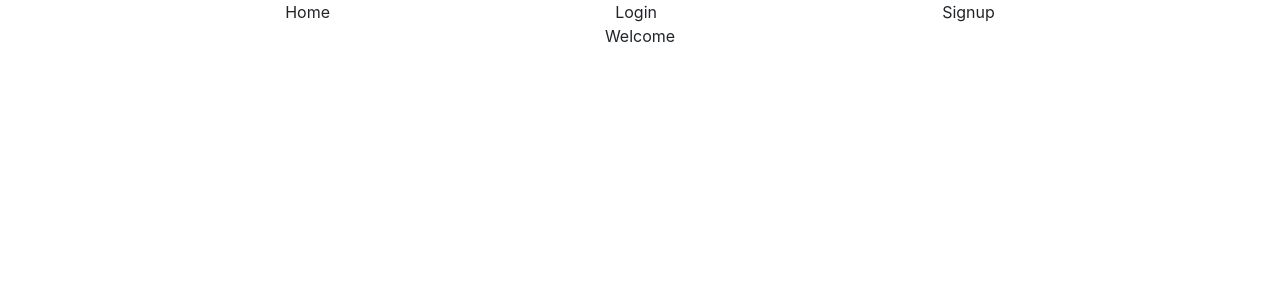
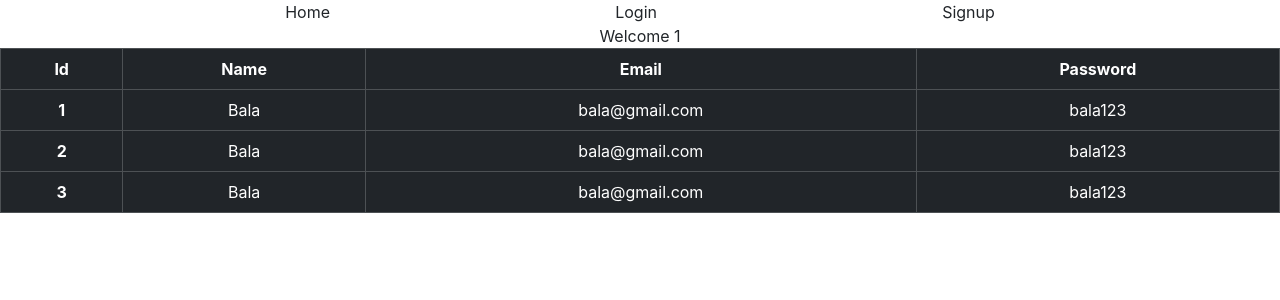
Before and after one commit to krish1302/training-app, a React (Create React App) app: page /welcome/1 in a window 1280 px wide. Shown: the top 300 px of the page. Built offline with nearby package versions, Linux system fonts and the light colour scheme.

Commit message:
axios get and post method

```diff
--- a/src/Components/Login/Login.js
+++ b/src/Components/Login/Login.js
@@ -1,7 +1,8 @@
 import React, { Component, createRef } from 'react'
 import './Login.css'
 import axios from 'axios'
-import { Navigate } from 'react-router-dom'
+// import { Navigate } from 'react-router-dom'
+import { withRouter } from '../Services/withRouter'
 
 class Login extends Component {
   constructor(props) {
@@ -58,30 +59,32 @@ class Login extends Component {
   login = () => {
 
     let email_val = this.emailRef.current.value
-    var local = this
+    // var local = this
 
-    axios.get('http://localhost:3500/user/'+ email_val)
-    .then(function (response) {
-      console.log(response);
-      if(response.data.message === "email exists"){
-        local.setState({
-          welcome : true
-        })
-      }
-    })
-    .catch(function (error) {
-      console.log(error);
-      local.setState({
-        welcome : false
-      })
-    });
+    this.props.navigate('/welcome/'+email_val)
+
+
+
+    // axios.get('http://localhost:3500/user/'+ email_val)
+    // .then(function (response) {
+    //   console.log(response);
+    //   if(response.data.message === "email exists"){
+    //     local.props.router.navigate('/welcome/'+ email_val)
+    //   }
+    // })
+    // .catch(function (error) {
+    //   console.log(error);
+    //   // local.setState({
+    //   //   welcome : false
+    //   // })
+    // });
   }
 
 
   render() {
     return (
       <>
-      {this.state.welcome && <Navigate to='/welcome/user1'/>}
+      {/* {this.state.welcome && <Navigate to='/welcome/user1'/>} */}
       <div className="login-div">
         <div className="mb-3">
           <label htmlFor="email" className="form-label">Email address</label>
@@ -101,4 +104,4 @@ class Login extends Component {
   }
 }
 
-export default Login
+export default withRouter(Login)
--- /dev/null
+++ b/src/Components/Services/withRouter.js
@@ -0,0 +1,25 @@
+import {
+    useLocation,
+    useNavigate,
+    useParams,
+} from "react-router-dom";
+
+export function withRouter(Component) {
+    function ComponentWithRouterProp(props) {
+        let location = useLocation();
+        let navigate = useNavigate();
+        let params = useParams();
+
+        return (
+            <Component
+                {...props}
+                router={{ location, navigate, params }}
+                location = {location}
+                navigate = {navigate}
+                params = {params}
+            />
+        );
+    }
+
+    return ComponentWithRouterProp;
+}
--- a/src/Components/Signup/Signup.js
+++ b/src/Components/Signup/Signup.js
@@ -25,14 +25,15 @@ class Signup extends Component {
             name: this.nameRef.current.value
         }
 
-        axios.post('http://localhost:3500/user', data)
-          .then(function (response) {
-            console.log(response);
-          })
-          .catch(function (error) {
-            console.log(error);
-          });
+        console.log(data)
 
+        // axios.post('http://localhost:3500/user', data)
+        //   .then(function (response) {
+        //     console.log(response);
+        //   })
+        //   .catch(function (error) {
+        //     console.log(error);
+        //   });
 
     }
 
--- /dev/null
+++ b/src/Components/UsersTable/UserTable.css
@@ -0,0 +1,4 @@
+.table-text-color{
+    color: red;
+    background-color: green;
+}
--- /dev/null
+++ b/src/Components/UsersTable/UserTable.js
@@ -0,0 +1,90 @@
+import React, { Component } from 'react'
+import axios from 'axios'
+import './UserTable.css'
+
+export class UserTable extends Component {
+
+    constructor(props) {
+        super(props)
+
+        this.state = {
+            users: []
+        }
+    }
+
+    componentDidMount() {
+        var local = this
+        // axios.get('http://localhost:3500/users')
+        //     .then(response => {
+        //         console.log(response.data)
+        //         local.setState({
+        //             users: response.data
+        //         })
+        //     })
+        //     .catch(error => {
+        //         console.log(error)
+        //     })
+
+        let user_data = [
+            {
+                id: 1,
+                name: "Bala",
+                email: "bala@gmail.com",
+                password: "bala123"
+            },
+            {
+                id: 2,
+                name: "Bala",
+                email: "bala@gmail.com",
+                password: "bala123"
+            },
+            {
+                id: 3,
+                name: "Bala",
+                email: "bala@gmail.com",
+                password: "bala123"
+            }
+        ]
+
+        this.setState({
+            users: user_data
+        })
+
+
+    }
+
+
+
+    render() {
+        return (
+            <>
+                <table className="table table-bordered table-dark">
+                    <thead>
+                        <tr>
+                            <th scope="col">Id</th>
+                            <th scope="col">Name</th>
+                            <th scope="col">Email</th>
+                            <th scope="col">Password</th>
+                        </tr>
+                    </thead>
+                    <tbody>
+                        {
+                            this.state.users.map(user => {
+                                return (
+                                    <tr key={user.id}>
+                                        <th scope="row">{user.id}</th>
+                                        <td>{user.name}</td>
+                                        <td>{user.email}</td>
+                                        <td>{user.password}</td>
+                                    </tr>
+                                )
+                            })
+                        }
+                    </tbody>
+                </table>
+            </>
+        )
+    }
+}
+
+export default UserTable
--- a/src/Components/Welcome/Welcome.js
+++ b/src/Components/Welcome/Welcome.js
@@ -1,22 +1,23 @@
 import React, { Component } from 'react'
+import { withRouter } from '../Services/withRouter'
+import UserTable from '../UsersTable/UserTable'
 
 class Welcome extends Component {
   constructor(props) {
     super(props)
-    console.log(props)
     this.state = {
 
     }
   }
   render() {
-
-    const urlParams = new URLSearchParams(window.location.search)
-    const id = urlParams.getAll('userName')
-    console.log(urlParams)
+    const userName = this.props.router.params.userName
     return (
-      <div>Welcome {id}</div>
+      <>
+        <div>Welcome {userName}</div>
+        <UserTable/>
+      </>
     )
   }
 }
 
-export default Welcome
+export default withRouter(Welcome)
```
